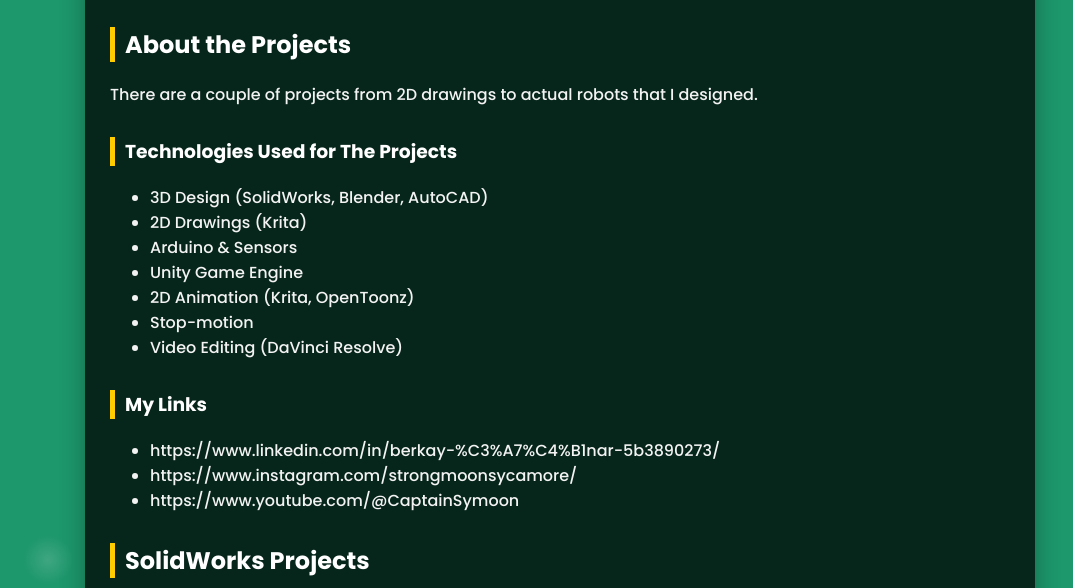
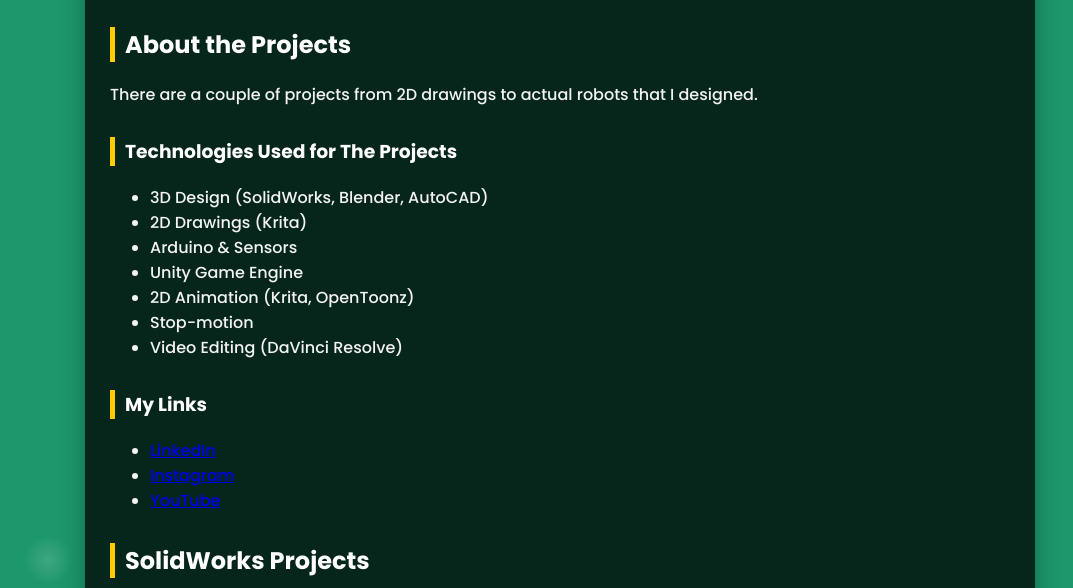
Before and after one commit to Bohzy/My_Projects, a plain HTML site: page index.html in a window 1280 px wide. Shown: the part 212-800 px from the top of the page, without its empty margins (80-1153 px from the left). Drawn offline with Linux system fonts and the light colour scheme.

Commit message:
Update index.html

```diff
--- a/index.html
+++ b/index.html
@@ -135,10 +135,11 @@
 
     <h3>My Links</h3>
     <ul>
-      <li>https://www.linkedin.com/in/berkay-%C3%A7%C4%B1nar-5b3890273/</li>
-      <li>https://www.instagram.com/strongmoonsycamore/</li>
-      <li>https://www.youtube.com/@CaptainSymoon</li>
+      <li><a href="https://www.linkedin.com/in/berkay-%C3%A7%C4%B1nar-5b3890273/" target="_blank">LinkedIn</a></li>
+      <li><a href="https://www.instagram.com/strongmoonsycamore/" target="_blank">Instagram</a></li>
+      <li><a href="https://www.youtube.com/@CaptainSymoon" target="_blank">YouTube</a></li>
     </ul>
+
 
         <h2>SolidWorks Projects</h2>
     <p>Here are a couple of my SolidWorks designs. Hover over each to learn more.</p>
```
